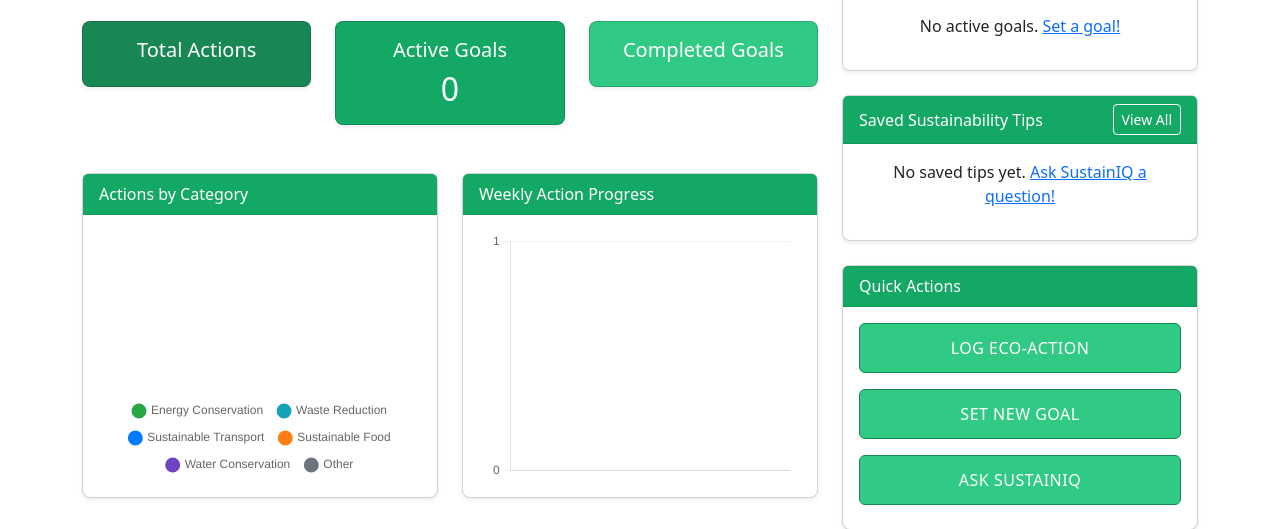
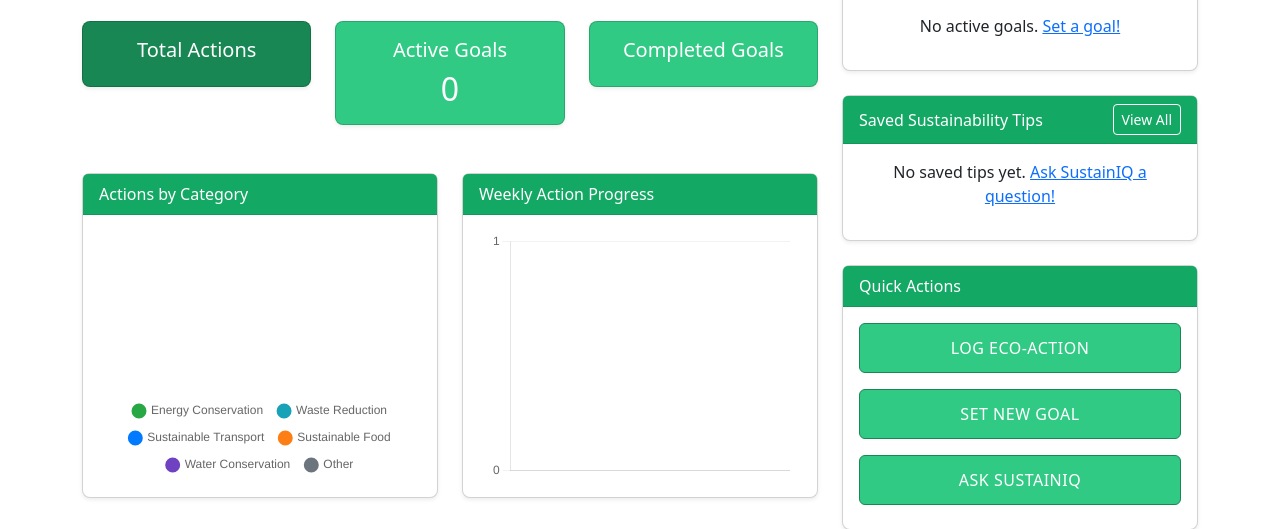
Before and after one commit to smithimah09/SustainIQ, a Python web app: template app/templates/dashboard/home.html in a window 1280 px wide. Shown: the part 137-666 px from the top of the page. Run offline with Jinja, Linux system fonts and the light colour scheme; the template is opened without the code that fills it, so the values that code supplies are empty.

Commit message:
modified active goals section

```diff
--- a/app/templates/dashboard/home.html
+++ b/app/templates/dashboard/home.html
@@ -18,7 +18,7 @@
         </div>
       </div>
       <div class="col-md-4">
-        <div class="card text-center text-white custom">
+        <div class="card text-center text-white customtwo">
           <div class="card-body">
             <h5 class="card-title">Active Goals</h5>
             <h2 class="card-text">{{ active_goals|length }}</h2>
@@ -162,10 +162,8 @@
 
 {% block scripts %}
   <script>
-    // inject our Flask-provided datasets as valid JS strings
     window.categoryCounts = JSON.parse('{{ category_counts|tojson }}');
     window.dailyActions   = JSON.parse('{{ daily_actions  |tojson }}');
   </script>
-  <!-- now load the shared charting logic -->
   <script src="{{ url_for('static', filename='js/charts.js') }}"></script>
 {% endblock %}
```
